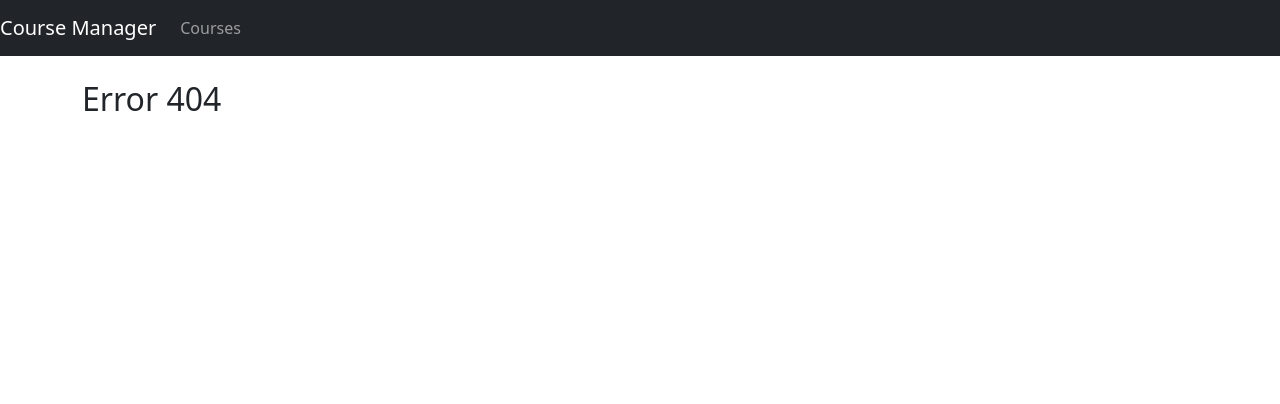
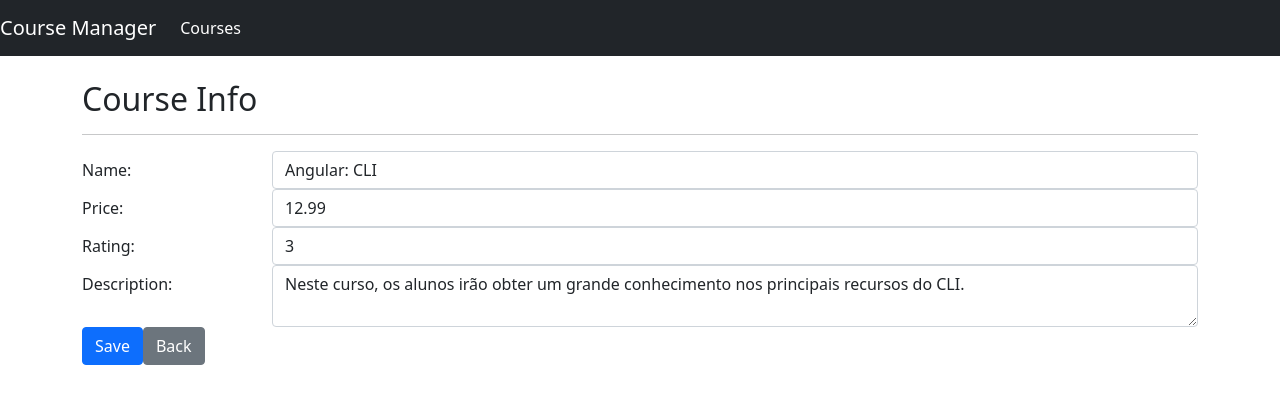
Before and after one commit to johnnydev01/course-manager, an Angular app: page /courses/info/1 in a window 1280 px wide. Before the commit this address had no page. Shown: the top 404 px of the page. Built offline with nearby package versions, Linux system fonts and the light colour scheme.

Commit message:
criando formularios

```diff
--- /dev/null
+++ b/src/app/course/course-info.component.html
@@ -0,0 +1,76 @@
+<h2>Course Info</h2>
+
+<hr/>
+
+<form #courseForm="ngForm">
+    <div class="form-group row">
+        <label class="col-sm-2 col-form-label">Name:</label>
+        <div class="col-sm-10">
+            <input
+                [(ngModel)]="course.name"
+                required
+                name="name"
+                #courseName="ngModel"
+                class="form-control"
+                [ngClass]="{'is-invalid': courseName.invalid}"
+            >
+            <div class="invalid-feedback">
+                <span>Courose name is required</span>
+            </div>
+        </div>
+    </div>
+    <div class="form-group row">
+        <label class="col-sm-2 col-form-label">Price:</label>
+        <div class="col-sm-10">
+            <input
+                [(ngModel)]="course.price"
+                required
+                name="price"
+                #coursePrice="ngModel"
+                class="form-control"
+                [ngClass]="{'is-invalid': coursePrice.invalid}"
+                type="number "
+            >
+            <div class="invalid-feedback">
+                <span>Course price is required</span>
+            </div>
+        </div>
+    </div>
+    <div class="form-group row">
+        <label class="col-sm-2 col-form-label">Rating:</label>
+        <div class="col-sm-10">
+            <input
+                [(ngModel)]="course.rating"
+                required
+                name="rating"
+                #courseRating="ngModel"
+                class="form-control"
+                [ngClass]="{'is-invalid': courseRating.invalid}"
+                type="number"
+            >
+            <div class="invalid-feedback">
+                <span>Course rating is required</span>
+            </div>
+        </div>
+    </div>
+    <div class="form-group row">
+        <label class="col-sm-2 col-form-label">Description:</label>
+        <div class="col-sm-10">
+            <textarea
+                [(ngModel)]="course.description"
+                required
+                name="description"
+                #courseDescription="ngModel"
+                class="form-control"
+                [ngClass]="{'is-invalid': courseDescription.invalid}"
+            >
+            </textarea>
+            <div class="invalid-feedback">
+                <span>Course description is required</span>
+            </div>
+        </div>
+    </div>
+    <button [disabled]="courseForm.invalid" (click)="save()" class="btn btn-primary mr-2">Save</button>
+    <button [routerLink]="['/courses']" class="btn btn-secondary">Back</button>
+
+</form>
--- /dev/null
+++ b/src/app/course/course-info.component.ts
@@ -0,0 +1,26 @@
+import { Component, OnInit } from "@angular/core";
+import { ActivatedRoute } from "@angular/router";
+import { Course } from "./course";
+import { CourseService } from "./course.service";
+
+@Component({
+    templateUrl: './course-info.component.html',
+})
+export class CourseInfoComponent implements OnInit{
+
+    course: Course;
+
+
+    constructor (private activatedRoute: ActivatedRoute, private courseService: CourseService) {
+
+    }
+    ngOnInit(): void{
+        this.course = this.courseService.retrieveById(Number(this.activatedRoute.snapshot.paramMap.get('id')));
+    }
+
+    save(): void{
+        this.courseService.save(this.course);
+    }
+
+
+}
--- a/src/app/course/course-list.component.html
+++ b/src/app/course/course-list.component.html
@@ -29,7 +29,9 @@
             <td>
                 <app-star [rating]="course.rating"></app-star>
             </td>
-            <td></td>
+            <td>
+                <a [routerLink]="['/courses/info', course.id]" class="btn btn-primary">Edit</a>
+            </td>
         </tr>
     </tbody>
 </table>
--- a/src/app/course/course.service.ts
+++ b/src/app/course/course.service.ts
@@ -8,6 +8,17 @@
 
     retrieveAll(): Course[] {
         return COURSES;
+    }
+
+    retrieveById(id: number): Course {
+        return COURSES.find((courseIterator: Course) => courseIterator.id === id)!;
+    }
+
+    save(course: Course): void {
+        if(course.id) {
+            const index = COURSES.findIndex((courseIterator: Course) => courseIterator.id === course.id);
+            COURSES[index] = course;
+        }
     }
 
 }
--- a/src/app/nav-bar/nav-bar.component.html
+++ b/src/app/nav-bar/nav-bar.component.html
@@ -1,5 +1,5 @@
 <nav class="navbar navbar-expand-lg navbar-dark bg-dark">
-    <a href="#" class="navbar-brand">Course Manager</a>
+    <a [routerLink]="['/courses']" class="navbar-brand">Course Manager</a>
 
     <button class="navbar-toggler" type="button" data-toggle="collapse" data-target="#navbarSupportedContent"
         aria-controls="navbarSupportedContent" aria-expanaded="false" aria-label="Toggle navigation">
@@ -9,7 +9,7 @@
     <div class="collapse navbar-collapse" id="navbarSupportedContent">
         <ul class="navbar-nav mr-auto">
             <li class="nav-item">
-                <a href="" class="nav-link">Courses</a>
+                <a [routerLink]="['/courses']" routerLinkActive="active" class="nav-link">Courses</a>
             </li>
         </ul>
     </div>
```
Also changed, not shown: src/app/app.module.ts (+11 -5 lines).
